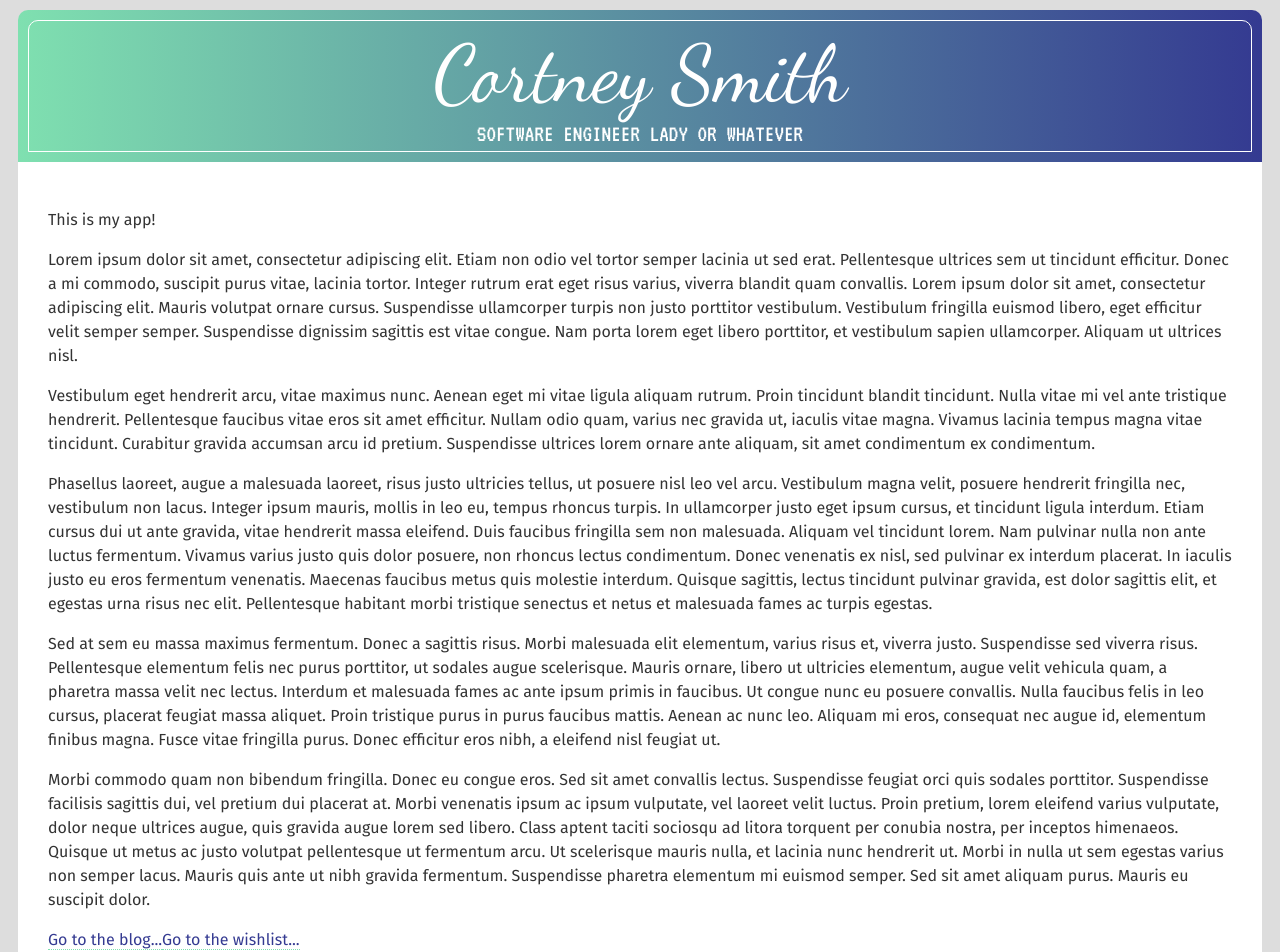
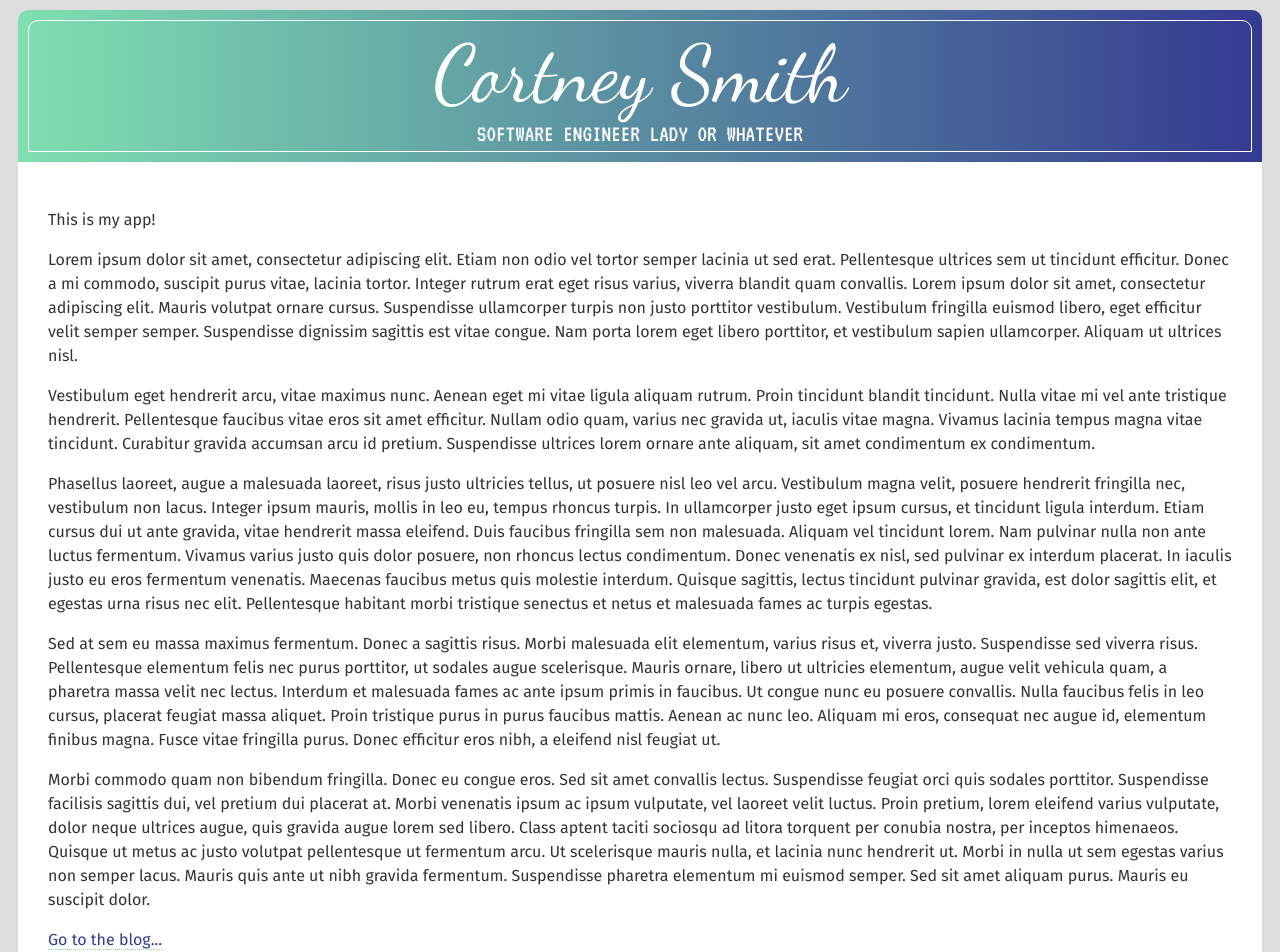
Before and after one commit to cortneysmith/cortneysmith, a React (Create React App) app: page / in a window 1280 px wide. Shown: the top 952 px of the page. Built offline with nearby package versions, Linux system fonts and the light colour scheme; what buttercms would draw is missing.

Commit message:
no wishlist link for y'all

```diff
--- a/src/Components/App.tsx
+++ b/src/Components/App.tsx
@@ -83,7 +83,6 @@ class App extends Component {
           euismod semper. Sed sit amet aliquam purus. Mauris eu suscipit dolor.
         </p>
         <Link to="/blog">Go to the blog...</Link>
-        <Link to="/wishlist">Go to the wishlist...</Link>
       </div>
     );
   }
```
